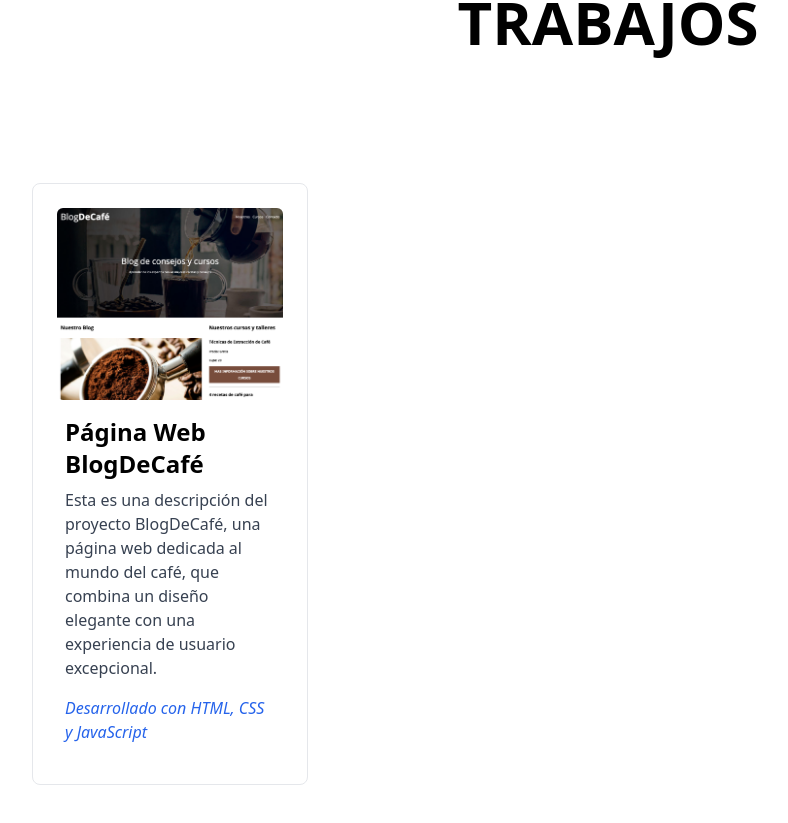
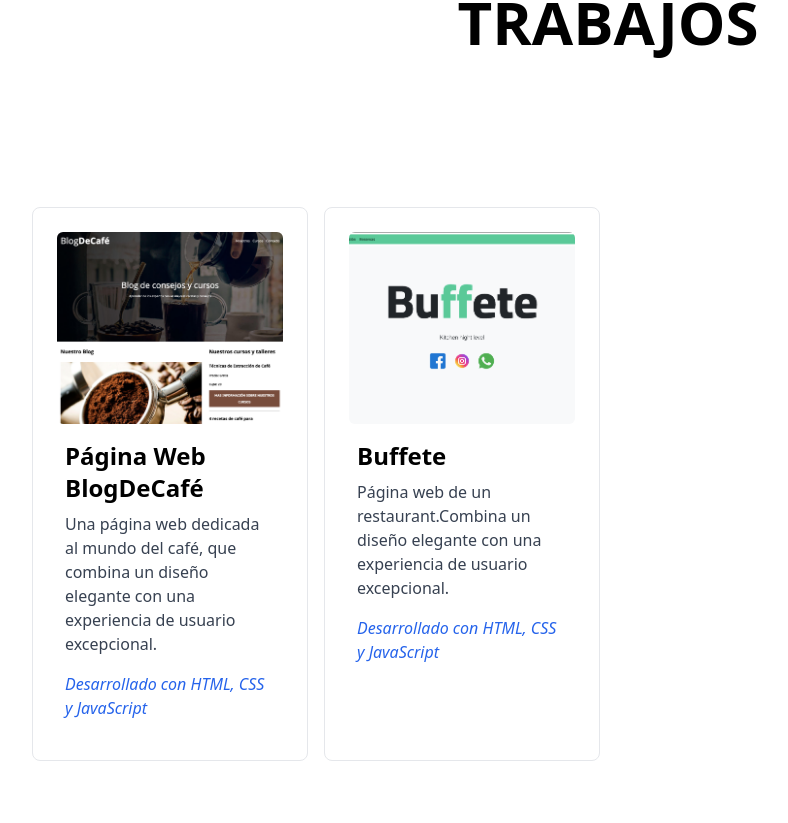
Before and after one commit to mauroociappinaph/rotoagenciafs, a React (Create React App) app in the folder Front/rota-agencia/: page / in a window 1280 px wide. Shown: the part 1185-2008 px from the top of the page, without its empty margins (32-820 px from the left). Built offline with nearby package versions, Linux system fonts and the light colour scheme.

Commit message:
imagen 2

```diff
--- a/Front/rota-agencia/src/Componentes/CardsTrabajos.jsx
+++ b/Front/rota-agencia/src/Componentes/CardsTrabajos.jsx
@@ -1,16 +1,22 @@
 import React from 'react';
 
 // Importa tus imágenes de manera similar
-import imagen1 from "../asset/fotosTrabajos/1.png"; // Asegúrate de que la ruta sea correcta
+import imagen1 from "../asset/fotosTrabajos/1.png";
+import imagen2 from "../asset/fotosTrabajos/2.png";
 
 const trabajosData = [
   {
     titulo: "Página Web BlogDeCafé",
     foto: imagen1,
-    descripcion: "Esta es una descripción del proyecto BlogDeCafé, una página web dedicada al mundo del café, que combina un diseño elegante con una experiencia de usuario excepcional.",
+    descripcion: "Una página web dedicada al mundo del café, que combina un diseño elegante con una experiencia de usuario excepcional.",
     tecnologias: "Desarrollado con HTML, CSS y JavaScript",
   },
-  // Agrega el resto de objetos del array con las imágenes importadas
+  {
+    titulo: "Buffete",
+  foto: imagen2, // Asegúrate de que la ruta sea correcta
+  descripcion: "Página web de un restaurant.Combina un diseño elegante con una experiencia de usuario excepcional.",
+  tecnologias: "Desarrollado con HTML, CSS y JavaScript",
+  }
 ];
 
 function CardsTrabajos() {
```
Also changed, not shown: Front/rota-agencia/src/trabajos.json (deleted, +0 -25 lines).
